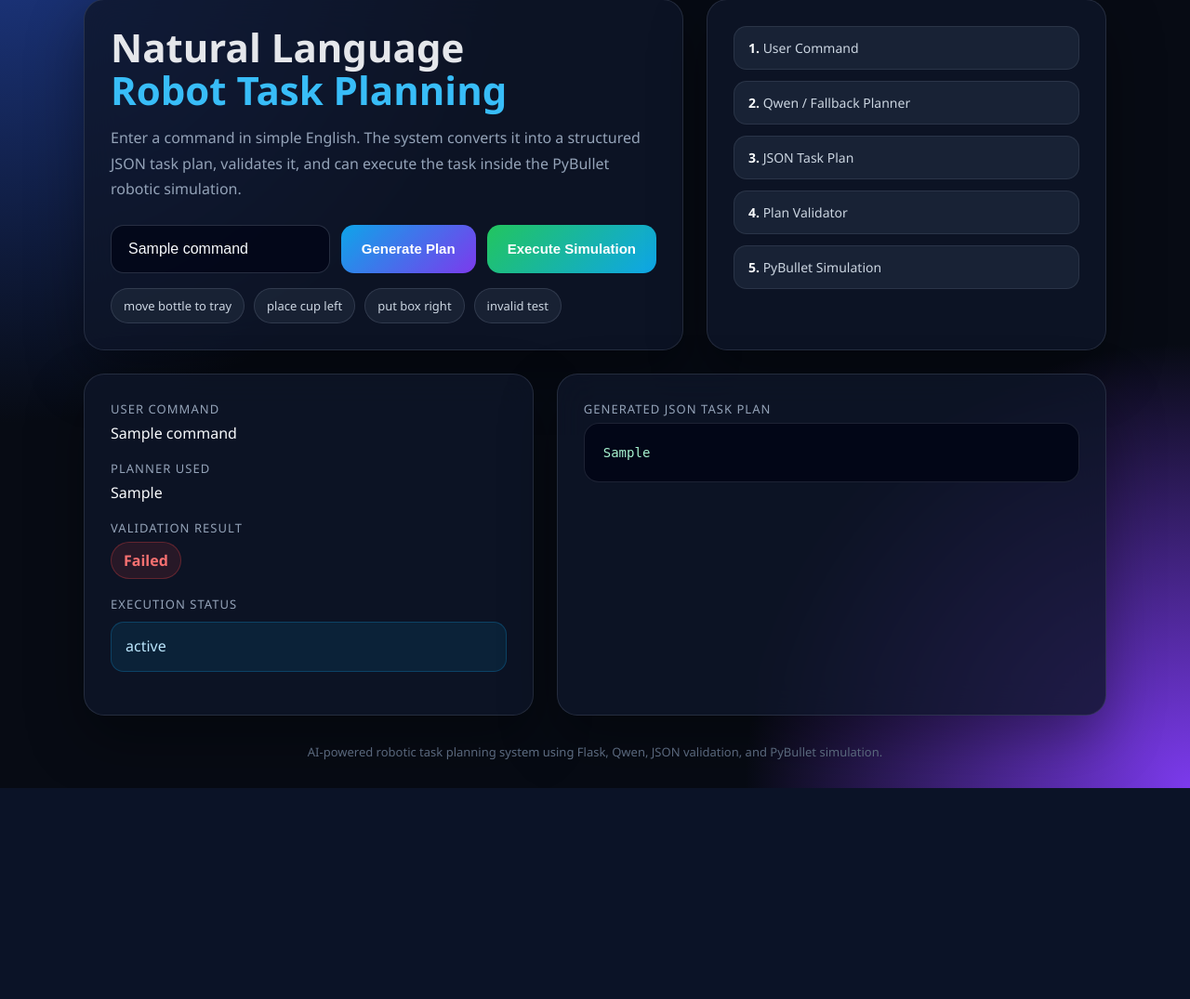
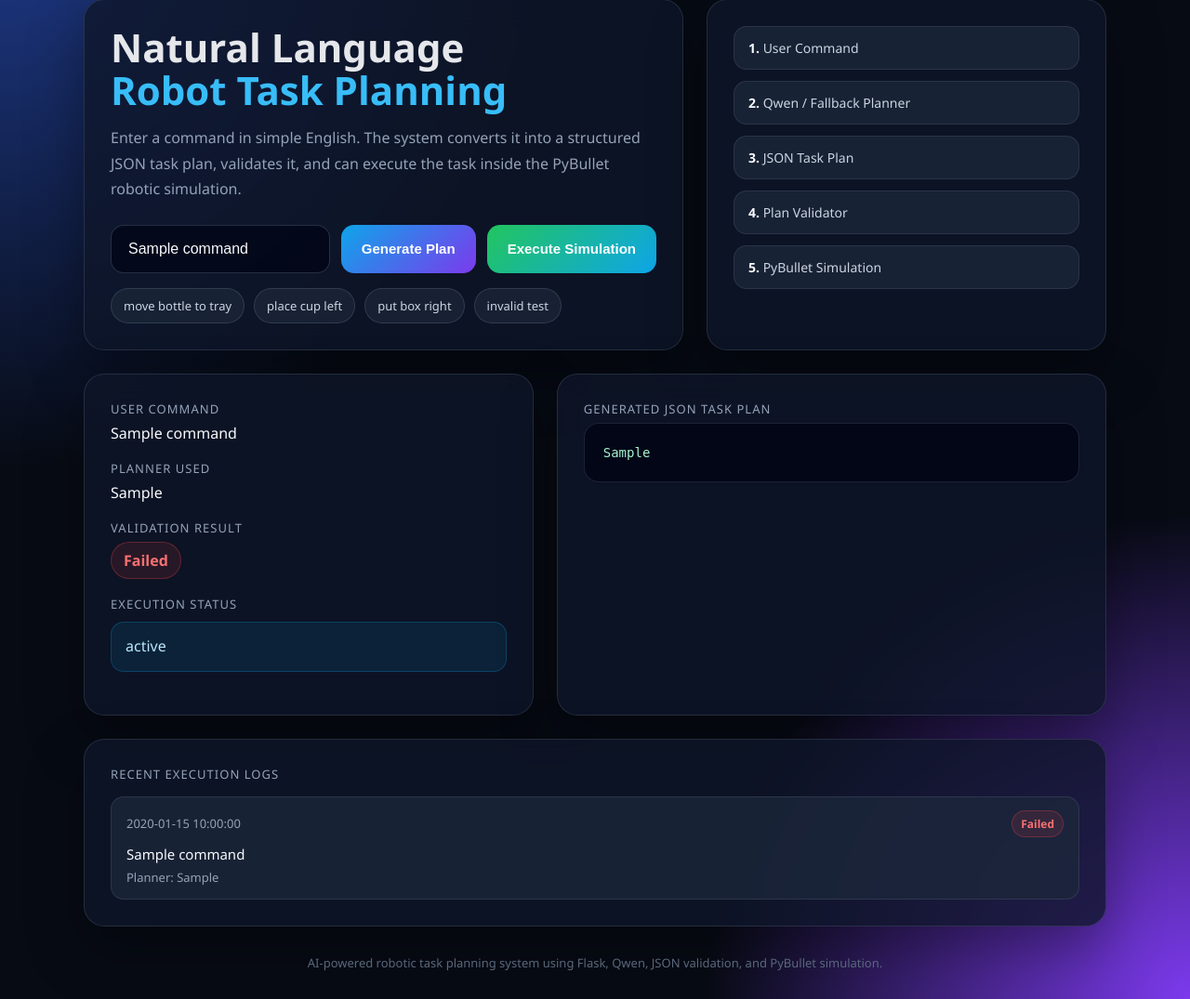
Before and after one commit to harsh2370/ai-robotic-task-planner, a Flask app: template templates/index.html in a window 1280 px wide. Shown: the part 103-1178 px from the top of the page at 93% size. Before the commit the page ends 951 px from the top, so only its background shows below. Run offline with Flask 3, Linux system fonts and the light colour scheme; the template is opened without the code that fills it: most values are stand-ins (such as "Sample title", 1, 10 or a date in 2020).

Commit message:
Added recent execution logs to frontend dashboard

```diff
--- a/app.py
+++ b/app.py
@@ -13,7 +13,7 @@ sys.path.append(str(SIMULATION_DIR))
 from command_runner import parse_command
 from llm_planner import get_task_plan_from_llm
 from plan_validator import validate_task_plan
-from execution_logger import log_execution
+from execution_logger import log_execution, read_recent_logs
 
 
 app = Flask(__name__)
@@ -84,8 +84,7 @@ def index():
             "validation_passed": validation_passed,
             "execution_status": execution_status
         }
-
-    return render_template("index.html", result=result)
-
+    recent_logs = read_recent_logs()
+    return render_template("index.html", result=result, recent_logs=recent_logs)
 if __name__ == "__main__":
     app.run(debug=True, use_reloader=False)
--- a/templates/index.html
+++ b/templates/index.html
@@ -253,6 +253,48 @@
             font-size: 14px;
         }
 
+        .logs-card {
+            margin-top: 25px;
+        }
+
+        .logs-list {
+            display: grid;
+            gap: 12px;
+            margin-top: 15px;
+        }
+
+        .log-item {
+            background: rgba(30, 41, 59, 0.75);
+            border: 1px solid rgba(148, 163, 184, 0.16);
+            border-radius: 14px;
+            padding: 14px 16px;
+        }
+
+        .log-top {
+            display: flex;
+            justify-content: space-between;
+            align-items: center;
+            color: #94a3b8;
+            font-size: 13px;
+            margin-bottom: 8px;
+        }
+
+        .log-command {
+            color: #f8fafc;
+            font-size: 15px;
+            margin-bottom: 6px;
+        }
+
+        .log-meta {
+            color: #94a3b8;
+            font-size: 13px;
+        }
+
+        .small-status {
+            padding: 5px 9px;
+            font-size: 12px;
+        }
+
         .footer {
             margin-top: 30px;
             text-align: center;
@@ -290,6 +332,12 @@
                 gap: 15px;
                 align-items: flex-start;
                 flex-direction: column;
+            }
+
+            .log-top {
+                align-items: flex-start;
+                flex-direction: column;
+                gap: 8px;
             }
         }
     </style>
@@ -407,6 +455,36 @@
     </div>
     {% endif %}
 
+    {% if recent_logs %}
+    <div class="card logs-card">
+        <div class="label">Recent Execution Logs</div>
+
+        <div class="logs-list">
+            {% for log in recent_logs %}
+            <div class="log-item">
+                <div class="log-top">
+                    <span>{{ log.timestamp }}</span>
+
+                    {% if log.validation_passed %}
+                        <span class="status-pass small-status">Passed</span>
+                    {% else %}
+                        <span class="status-fail small-status">Failed</span>
+                    {% endif %}
+                </div>
+
+                <div class="log-command">
+                    {{ log.command }}
+                </div>
+
+                <div class="log-meta">
+                    Planner: {{ log.planner_used }}
+                </div>
+            </div>
+            {% endfor %}
+        </div>
+    </div>
+    {% endif %}
+
     <div class="footer">
         AI-powered robotic task planning system using Flask, Qwen, JSON validation, and PyBullet simulation.
     </div>
```
Also changed, not shown: simulation/execution_logger.py (+19 -0 lines), Readme.md, 1 other file.
